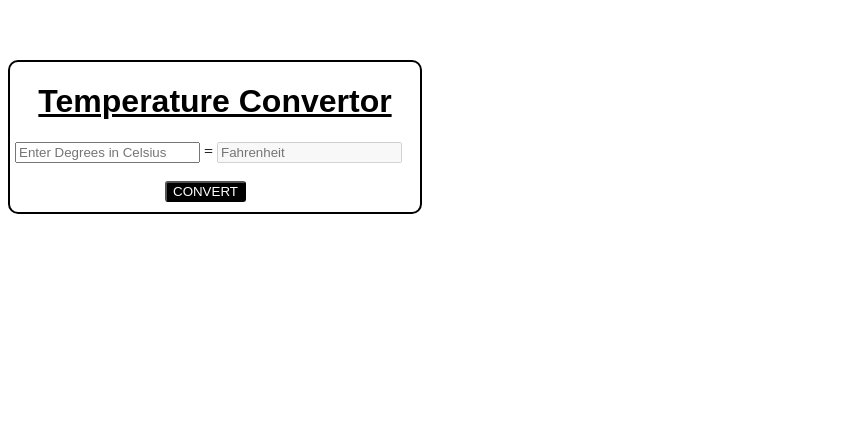
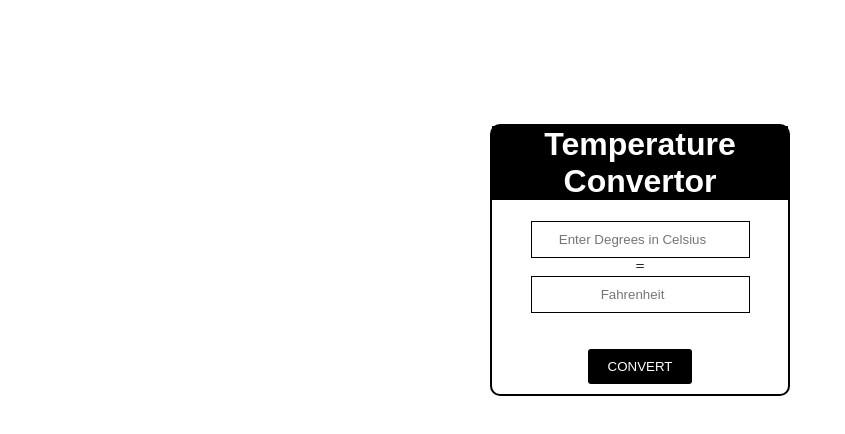
Before and after one commit to juvenilenapuu/temperature-convertor, a plain HTML site: page index.html in a window 1280 px wide. Shown: the part 140-574 px from the top of the page, without its empty margins (0-845 px from the left). Drawn offline with Linux system fonts and the light colour scheme.

Commit message:
Update style.css

```diff
--- a/style.css
+++ b/style.css
@@ -1,4 +1,11 @@
-#container {
+*{
+    box-sizing: border-box;
+}
+
+body{
+    margin: 0;
+    padding: 0;
+    height: 100vh;
     display: flex;
     justify-content: center;
     align-items: center;
@@ -6,26 +13,38 @@
 
 
 .content{
+    display: flex;
     border: 2px solid black;
     border-radius: 10px;
-    max-width: 400px;
-    padding: 0 5px 10px 5px;
-    margin-top: 200px;
+    justify-content: center;
+    flex-direction: column;
+    align-items: center;
+    width: 300px;
 }
 
-h4{
+.content input{
+    padding: 10px 20px;
+    background-color: white;
+    border: 1px solid black;
     text-align: center;
 }
 
+
+
 h1{
+    background-color: black;
+    margin-top: 0;
+    color: white;
     text-align: center;
     font-family: sans-serif;
-    text-decoration: underline;
 }
 
 button{
-    margin: 0 0 0 150px;
+    border: none;
+    padding: 10px 20px;
+    background-color: black;
     color: white;
-    background-color: black;
+    cursor: pointer;
+    margin-bottom: 10px;
     border-radius: 3px;
 }
```
